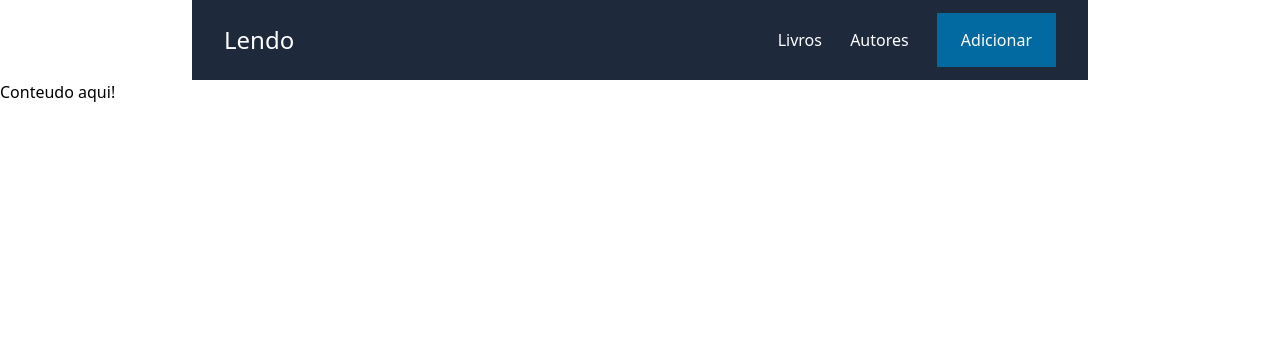
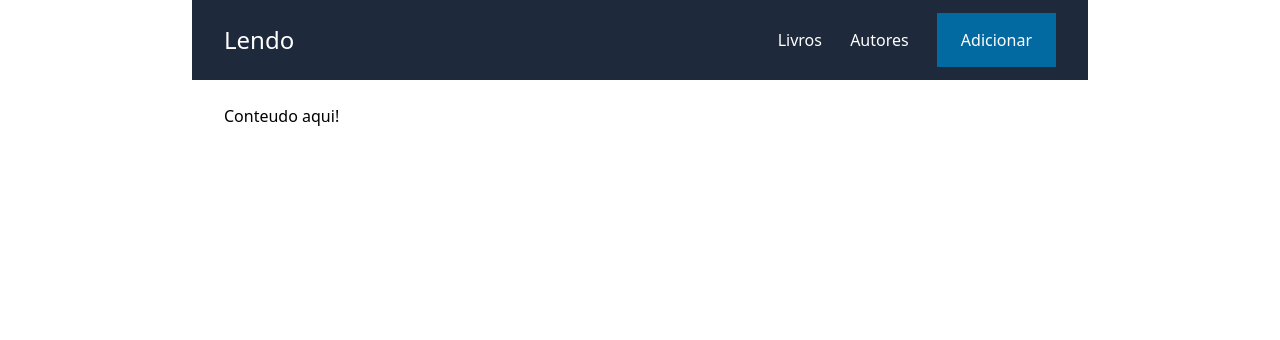
Before and after one commit to JMustang/Lendo, a Django app: page / in a window 1280 px wide. Shown: the top 340 px of the page. Run offline with Django 5.2, Linux system fonts and the light colour scheme; some libraries are stand-ins or nearby versions.

Commit message:
:rocket: Div de conteudo

```diff
--- a/core/templates/core/base.html
+++ b/core/templates/core/base.html
@@ -19,7 +19,10 @@
             </div>
         </nav>
 
-        {% block content %}
-        {% endblock %}
+        <div class="max-w-4xl mx-auto py-6 px-8">
+             {% block content %}
+            {% endblock %}
+        </div>
+
     </body>
 </html>
```
